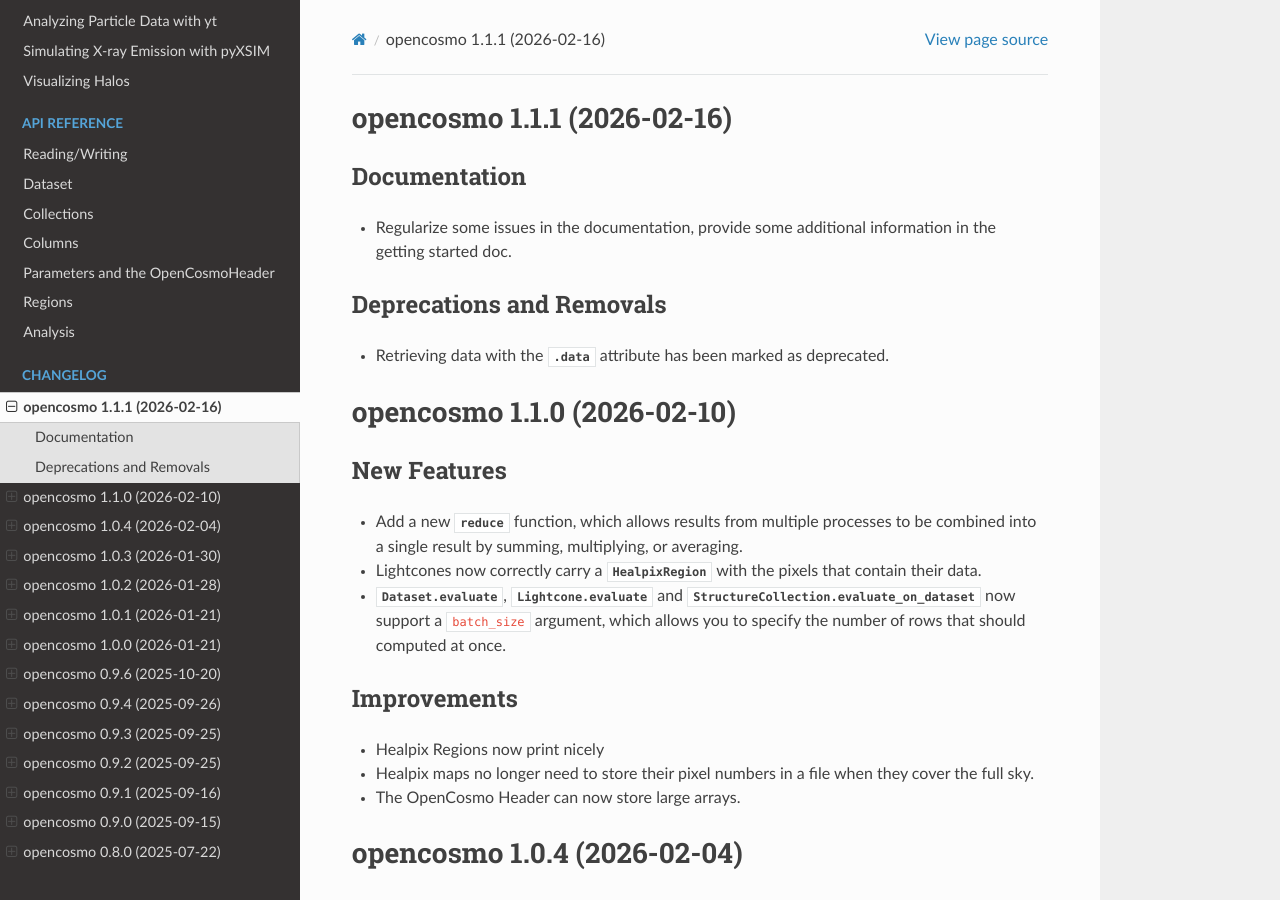
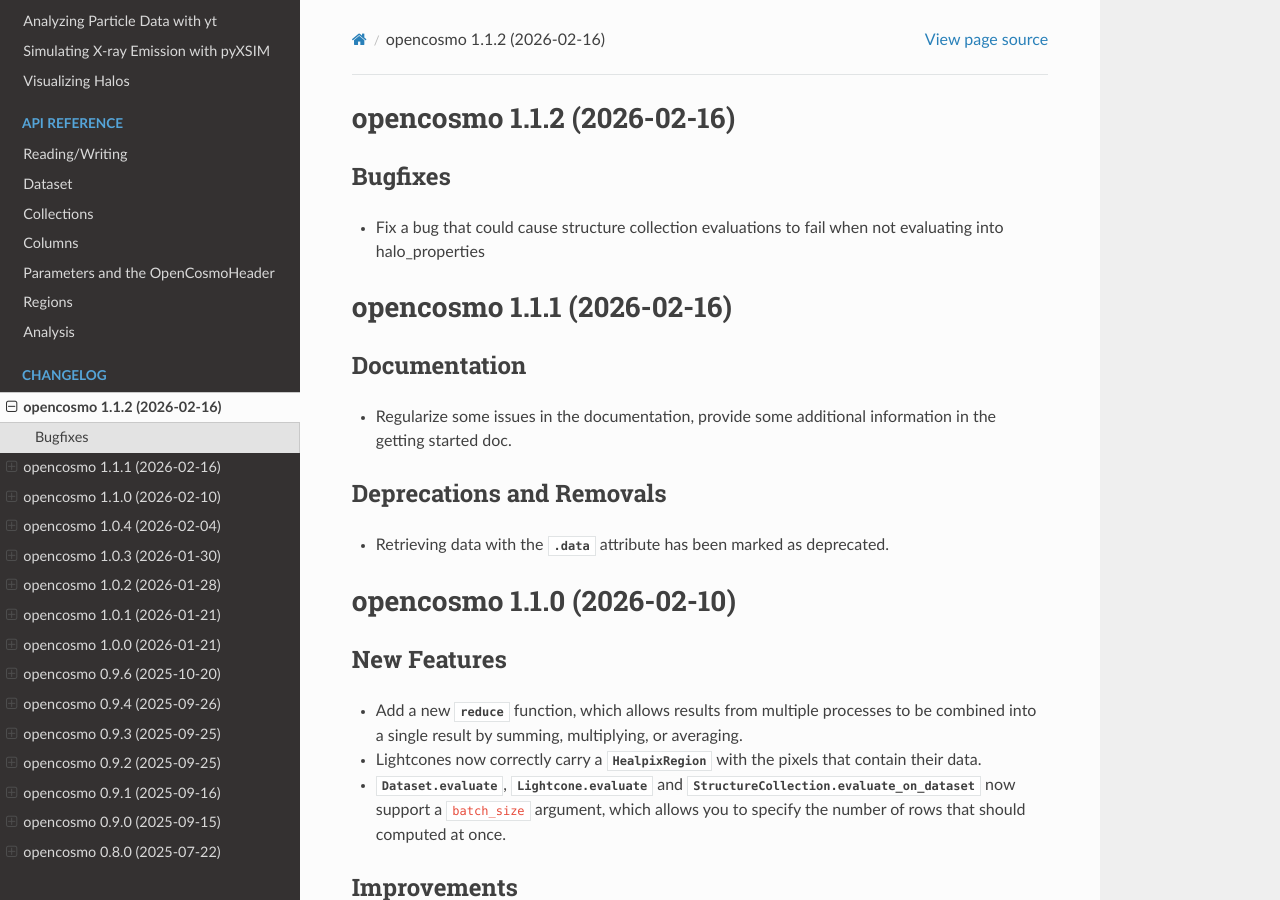
Before and after one commit to ArgonneCPAC/OpenCosmo, a Sphinx documentation site: the page built from docs/source/changelog.rst, in a window 1280 px wide and 900 px high. Built offline with Sphinx 7.4.7 and the Read the Docs theme 3.1.0, drawn with Linux system fonts in a browser that asks for light colours.

Commit message:
Render changelog

```diff
--- a/changes/+38b94a7e.bugfix.rst
+++ /dev/null
@@ -1 +0,0 @@
-Fix a bug that could cause structure collection evaluations to fail when not evaluating into halo_properties
--- a/docs/source/changelog.rst
+++ b/docs/source/changelog.rst
@@ -1,3 +1,12 @@
+opencosmo 1.1.2 (2026-02-16)
+===============================
+
+Bugfixes
+--------
+
+- Fix a bug that could cause structure collection evaluations to fail when not evaluating into halo_properties
+
+
 opencosmo 1.1.1 (2026-02-16)
 ===============================
 
```
